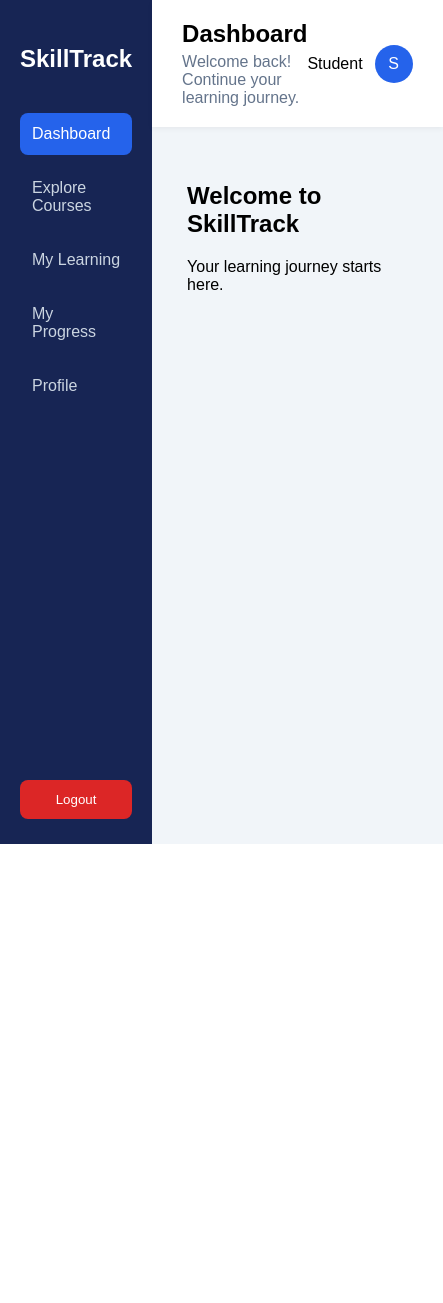
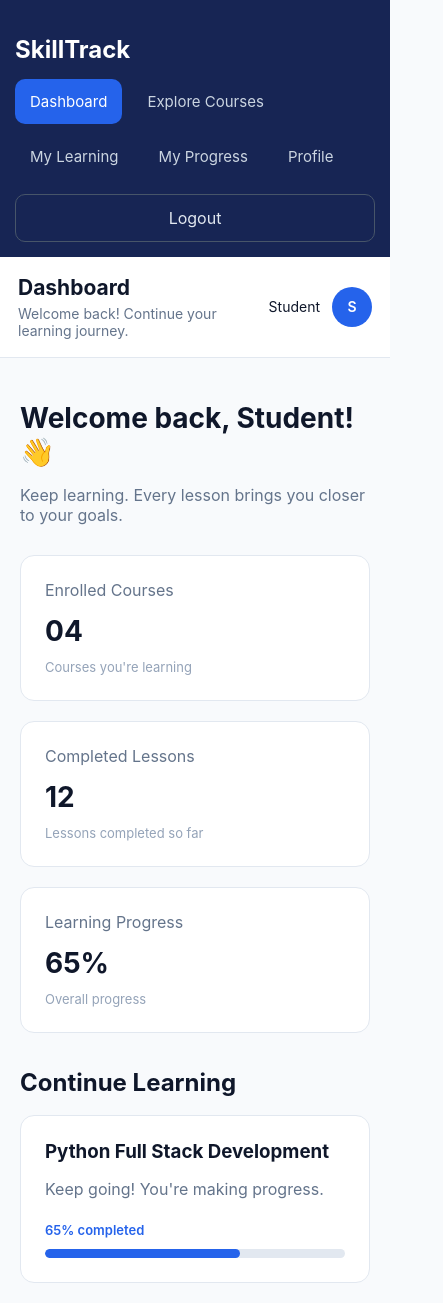
Before and after one commit to Kunal0234/SkillTrack, a React app in the folder frontend/: page / in a window 390 px wide. Shown: the whole page, 443 px wide, since content can reach past the window. Before the commit the page ends 844 px from the top, so only its background shows below. Built offline with nearby package versions, Linux system fonts and the light colour scheme; the HTML template or start-up script is replaced by a standard one.

Commit message:
Polish student dashboard UI and responsive layout

```diff
--- a/frontend/src/App.css
+++ b/frontend/src/App.css
@@ -4,29 +4,33 @@
 }
 
 .sidebar {
-  width: 240px;
+  width: 250px;
+  flex-shrink: 0;
   background: #172554;
   color: white;
-  padding: 25px 20px;
+  padding: 28px 20px;
   display: flex;
   flex-direction: column;
 }
 
 .logo {
-  margin-bottom: 40px;
+  font-size: 24px;
+  font-weight: 700;
+  margin-bottom: 45px;
 }
 
 .sidebar-nav {
   display: flex;
   flex-direction: column;
-  gap: 12px;
+  gap: 10px;
 }
 
 .sidebar-nav a {
   color: #cbd5e1;
-  text-decoration: none;
-  padding: 12px;
-  border-radius: 8px;
+  padding: 13px 15px;
+  border-radius: 10px;
+  font-size: 15px;
+  transition: 0.2s ease;
 }
 
 .sidebar-nav a:hover,
@@ -37,54 +41,181 @@
 
 .logout-btn {
   margin-top: auto;
-  padding: 12px;
-  border: none;
-  border-radius: 8px;
+  padding: 13px;
+  border: 1px solid #475569;
+  border-radius: 10px;
+  background: transparent;
+  color: #e2e8f0;
+  cursor: pointer;
+}
+
+.logout-btn:hover {
   background: #dc2626;
-  color: white;
-  cursor: pointer;
 }
 
 .main-content {
   flex: 1;
-  background: #f1f5f9;
+  min-width: 0;
+  background: #f8fafc;
 }
 
 .navbar {
   background: white;
-  padding: 20px 30px;
+  padding: 20px 35px;
   display: flex;
   justify-content: space-between;
   align-items: center;
-  box-shadow: 0 2px 5px rgba(0, 0, 0, 0.05);
+  border-bottom: 1px solid #e2e8f0;
 }
 
 .navbar h2 {
   margin: 0 0 5px;
+  font-size: 21px;
 }
 
 .navbar p {
   margin: 0;
   color: #64748b;
+  font-size: 14px;
 }
 
 .navbar-user {
   display: flex;
   align-items: center;
   gap: 12px;
+  font-size: 14px;
 }
 
 .user-avatar {
-  width: 38px;
-  height: 38px;
+  width: 40px;
+  height: 40px;
   border-radius: 50%;
   background: #2563eb;
   color: white;
   display: flex;
   align-items: center;
   justify-content: center;
+  font-weight: 600;
 }
 
 .dashboard-content {
   padding: 35px;
 }
+
+.welcome-section {
+  margin-bottom: 30px;
+}
+
+.welcome-section h1 {
+  font-size: 28px;
+  margin-bottom: 8px;
+}
+
+.welcome-section p,
+.stat-card p,
+.course-card p {
+  color: #64748b;
+}
+
+.stats-grid {
+  display: grid;
+  grid-template-columns: repeat(3, 1fr);
+  gap: 20px;
+  margin-bottom: 35px;
+}
+
+.stat-card,
+.course-card {
+  background: white;
+  padding: 24px;
+  border-radius: 14px;
+  border: 1px solid #e2e8f0;
+}
+
+.stat-card p {
+  margin: 0 0 14px;
+}
+
+.stat-card h2 {
+  font-size: 28px;
+  margin: 0 0 8px;
+}
+
+.stat-card span {
+  color: #94a3b8;
+  font-size: 13px;
+}
+
+.learning-section h2 {
+  margin-bottom: 18px;
+}
+
+.course-card h3 {
+  margin: 0 0 8px;
+}
+
+.course-card p {
+  margin-bottom: 20px;
+}
+
+.progress-label {
+  font-size: 13px;
+  color: #2563eb;
+  font-weight: 600;
+}
+
+.progress-bar {
+  height: 9px;
+  background: #e2e8f0;
+  border-radius: 10px;
+  margin-top: 10px;
+  overflow: hidden;
+}
+
+.progress-fill {
+  width: 65%;
+  height: 100%;
+  background: #2563eb;
+  border-radius: 10px;
+}
+@media (max-width: 1000px) {
+  .stats-grid {
+    grid-template-columns: repeat(2, 1fr);
+  }
+}
+
+@media (max-width: 700px) {
+  .app-layout {
+    flex-direction: column;
+  }
+
+  .sidebar {
+    width: 100%;
+    padding: 15px;
+  }
+
+  .logo {
+    margin-bottom: 15px;
+  }
+
+  .sidebar-nav {
+    flex-direction: row;
+    flex-wrap: wrap;
+  }
+
+  .logout-btn {
+    margin-top: 15px;
+  }
+
+  .navbar {
+    padding: 18px;
+  }
+
+  .dashboard-content {
+    padding: 20px;
+  }
+
+  .stats-grid {
+    grid-template-columns: 1fr;
+  }
+}
--- a/frontend/src/App.jsx
+++ b/frontend/src/App.jsx
@@ -3,6 +3,24 @@ import Navbar from "./components/Navbar.jsx";
 import "./App.css";
 
 function App() {
+  const stats = [
+    {
+      title: "Enrolled Courses",
+      value: "04",
+      description: "Courses you're learning",
+    },
+    {
+      title: "Completed Lessons",
+      value: "12",
+      description: "Lessons completed so far",
+    },
+    {
+      title: "Learning Progress",
+      value: "65%",
+      description: "Overall progress",
+    },
+  ];
+
   return (
     <div className="app-layout">
       <Sidebar />
@@ -11,8 +29,37 @@ function App() {
         <Navbar />
 
         <section className="dashboard-content">
-          <h1>Welcome to SkillTrack</h1>
-          <p>Your learning journey starts here.</p>
+          <div className="welcome-section">
+            <h1>Welcome back, Student! 👋</h1>
+            <p>Keep learning. Every lesson brings you closer to your goals.</p>
+          </div>
+
+          <div className="stats-grid">
+            {stats.map((stat) => (
+              <div className="stat-card" key={stat.title}>
+                <p>{stat.title}</p>
+                <h2>{stat.value}</h2>
+                <span>{stat.description}</span>
+              </div>
+            ))}
+          </div>
+
+          <div className="learning-section">
+            <h2>Continue Learning</h2>
+
+            <div className="course-card">
+              <div>
+                <h3>Python Full Stack Development</h3>
+                <p>Keep going! You're making progress.</p>
+              </div>
+
+              <span className="progress-label">65% completed</span>
+
+              <div className="progress-bar">
+                <div className="progress-fill"></div>
+              </div>
+            </div>
+          </div>
         </section>
       </main>
     </div>
--- a/frontend/src/index.css
+++ b/frontend/src/index.css
@@ -4,5 +4,16 @@
 
 body {
   margin: 0;
-  font-family: Arial, sans-serif;
+  font-family: "Inter", sans-serif;
+  background: #f8fafc;
+  color: #0f172a;
 }
+
+button,
+input {
+  font: inherit;
+}
+
+a {
+  text-decoration: none;
+}
```
